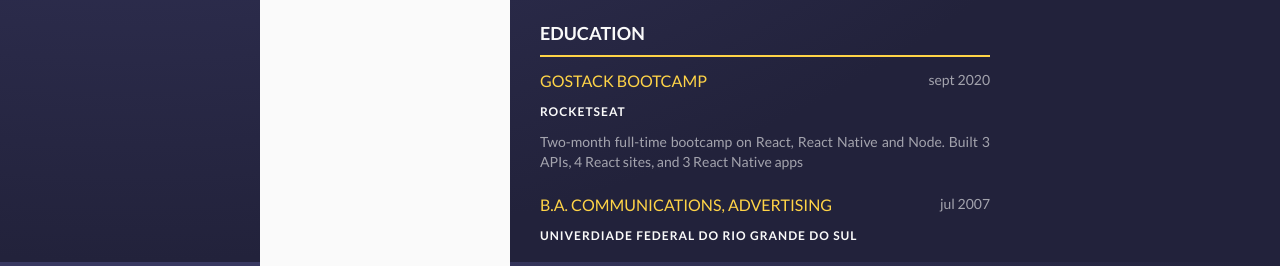
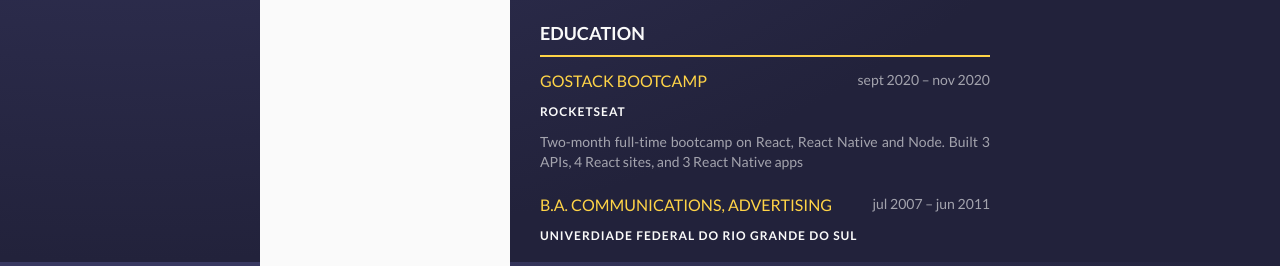
Before and after one commit to lucasengel/hacke.co, a Gatsby site: page /resume in a window 1280 px wide. Shown: the part 1338-1604 px from the top of the page. Built offline with nearby package versions, Linux system fonts and the light colour scheme; Gatsby itself is replaced by a stand-in of ours.

Commit message:
FIX: end date for education

```diff
--- a/src/components/resumePage/ResumeBody/index.jsx
+++ b/src/components/resumePage/ResumeBody/index.jsx
@@ -30,6 +30,7 @@ export const ResumeBody = ({ experience, education, skills }) => {
               key={index}
               title={title}
               start={start}
+              end={end}
               institution={institution}
               description={description}
             />
```
